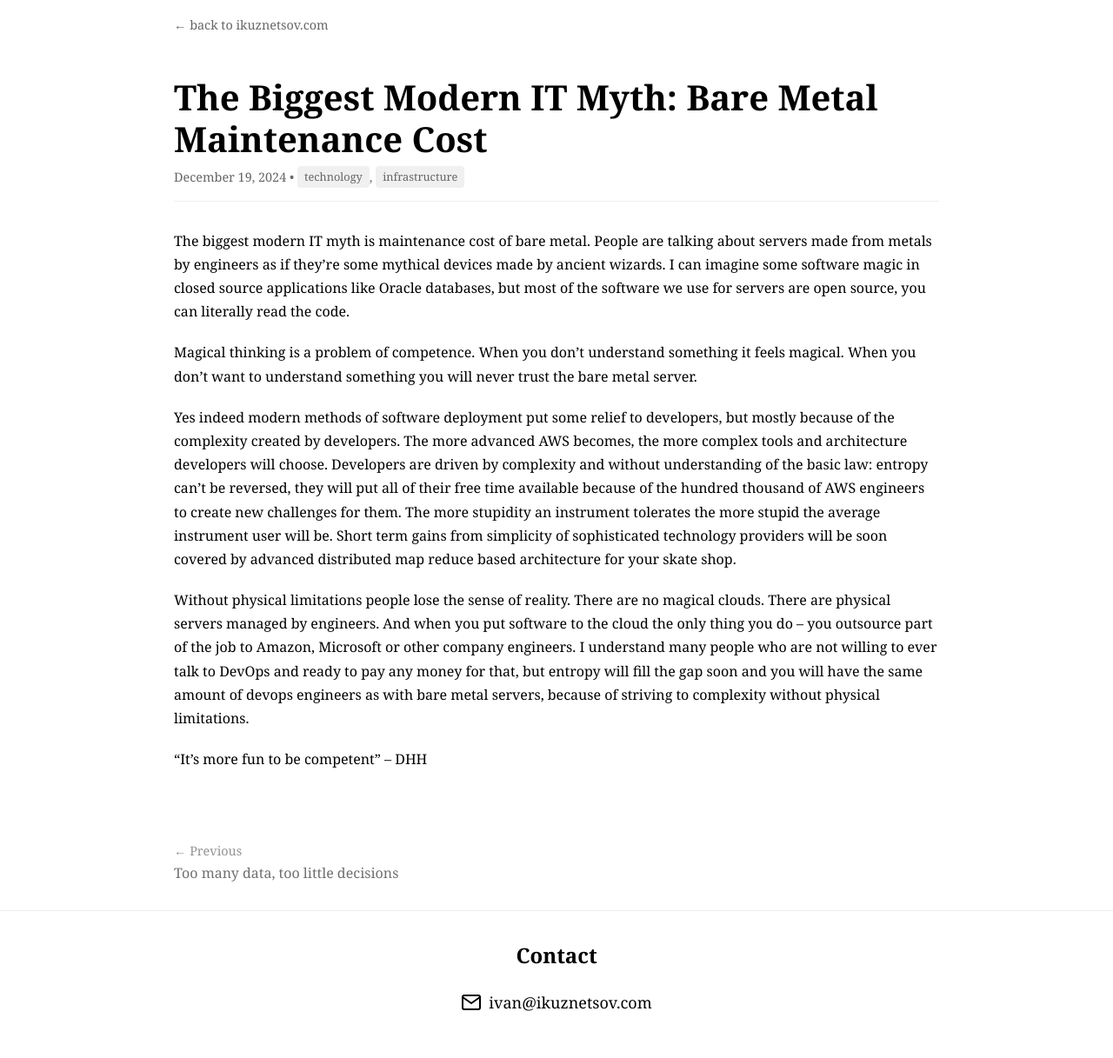
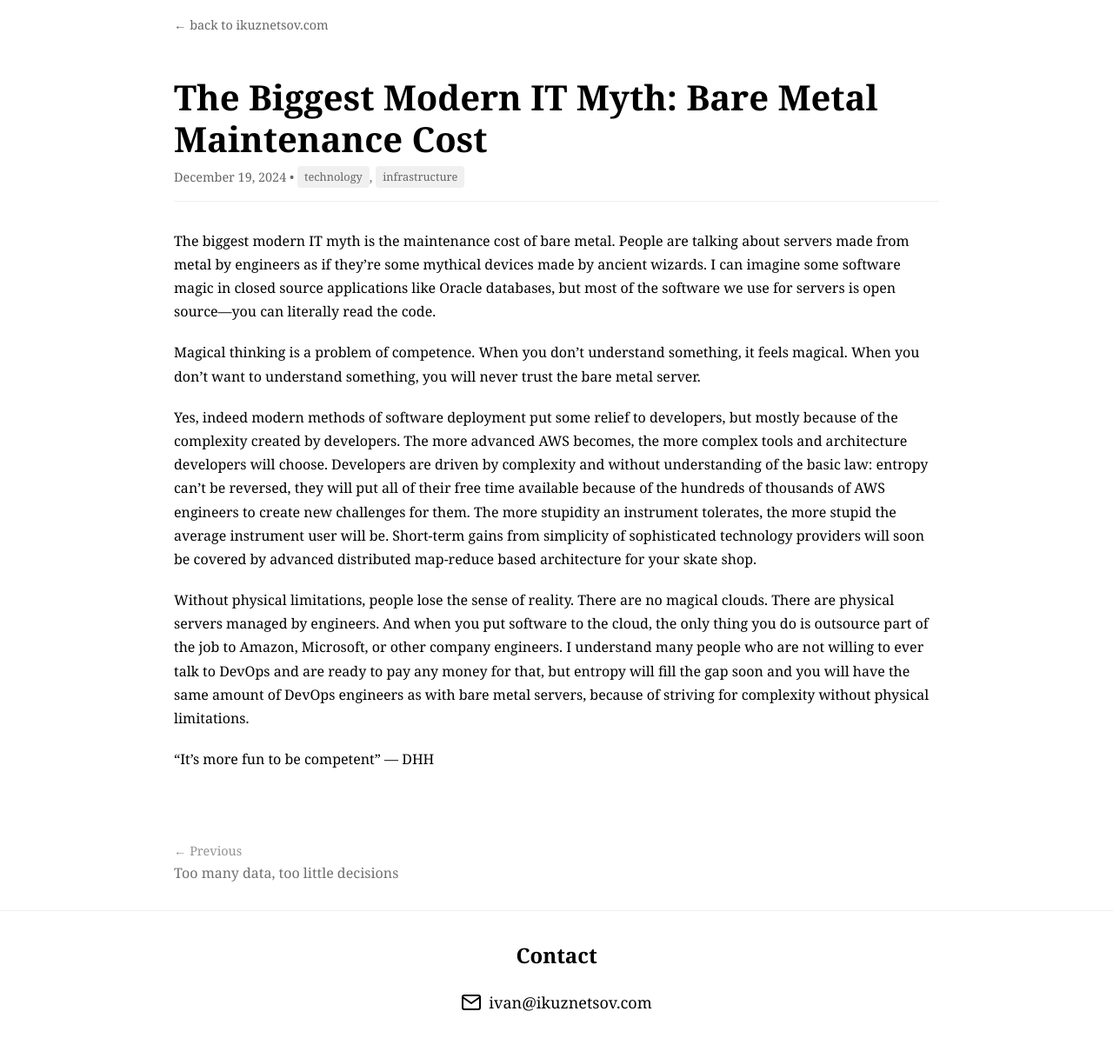
Before and after one commit to ivankuznetsov/ikuznetsov.com, a Jekyll site: the page built from _posts/2024-12-19-the-biggest-modern-it-myth-bare-metal-maintenance.md, in a window 1280 px wide. Shown: the whole page at 87% size. Built offline with Jekyll 4.4.1, drawn with Linux system fonts in a browser that asks for light colours; some web fonts are replaced.

Commit message:
spelling ang grammar fixes

```diff
--- a/_posts/2024-12-19-the-biggest-modern-it-myth-bare-metal-maintenance.md
+++ b/_posts/2024-12-19-the-biggest-modern-it-myth-bare-metal-maintenance.md
@@ -5,12 +5,12 @@ date: 2024-12-19 10:00:00 +0100
 categories: technology infrastructure
 ---
 
-The biggest modern IT myth is maintenance cost of bare metal. People are talking about servers made from metals by engineers as if they're some mythical devices made by ancient wizards. I can imagine some software magic in closed source applications like Oracle databases, but most of the software we use for servers are open source, you can literally read the code.
+The biggest modern IT myth is the maintenance cost of bare metal. People are talking about servers made from metal by engineers as if they're some mythical devices made by ancient wizards. I can imagine some software magic in closed source applications like Oracle databases, but most of the software we use for servers is open source—you can literally read the code.
 
-Magical thinking is a problem of competence. When you don't understand something it feels magical. When you don't want to understand something you will never trust the bare metal server.
+Magical thinking is a problem of competence. When you don't understand something, it feels magical. When you don't want to understand something, you will never trust the bare metal server.
 
-Yes indeed modern methods of software deployment put some relief to developers, but mostly because of the complexity created by developers. The more advanced AWS becomes, the more complex tools and architecture developers will choose. Developers are driven by complexity and without understanding of the basic law: entropy can't be reversed, they will put all of their free time available because of the hundred thousand of AWS engineers to create new challenges for them. The more stupidity an instrument tolerates the more stupid the average instrument user will be. Short term gains from simplicity of sophisticated technology providers will be soon covered by advanced distributed map reduce based architecture for your skate shop.
+Yes, indeed modern methods of software deployment put some relief to developers, but mostly because of the complexity created by developers. The more advanced AWS becomes, the more complex tools and architecture developers will choose. Developers are driven by complexity and without understanding of the basic law: entropy can't be reversed, they will put all of their free time available because of the hundreds of thousands of AWS engineers to create new challenges for them. The more stupidity an instrument tolerates, the more stupid the average instrument user will be. Short-term gains from simplicity of sophisticated technology providers will soon be covered by advanced distributed map-reduce based architecture for your skate shop.
 
-Without physical limitations people lose the sense of reality. There are no magical clouds. There are physical servers managed by engineers. And when you put software to the cloud the only thing you do -- you outsource part of the job to Amazon, Microsoft or other company engineers. I understand many people who are not willing to ever talk to DevOps and ready to pay any money for that, but entropy will fill the gap soon and you will have the same amount of devops engineers as with bare metal servers, because of striving to complexity without physical limitations.
+Without physical limitations, people lose the sense of reality. There are no magical clouds. There are physical servers managed by engineers. And when you put software to the cloud, the only thing you do is outsource part of the job to Amazon, Microsoft, or other company engineers. I understand many people who are not willing to ever talk to DevOps and are ready to pay any money for that, but entropy will fill the gap soon and you will have the same amount of DevOps engineers as with bare metal servers, because of striving for complexity without physical limitations.
 
-> "It's more fun to be competent" -- DHH
+> "It's more fun to be competent" &mdash; DHH
```
